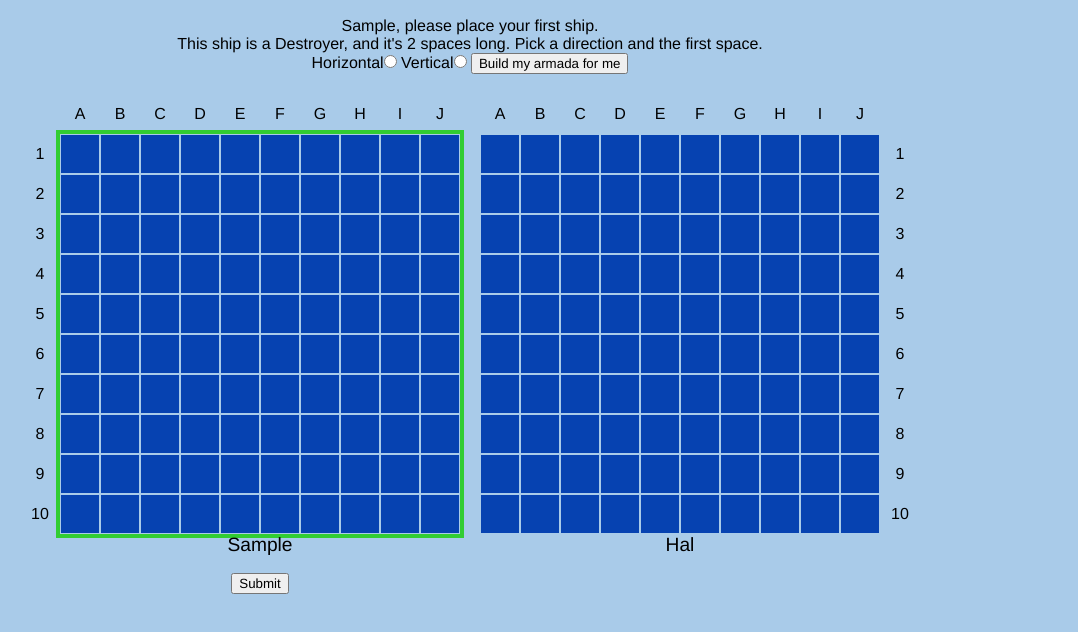
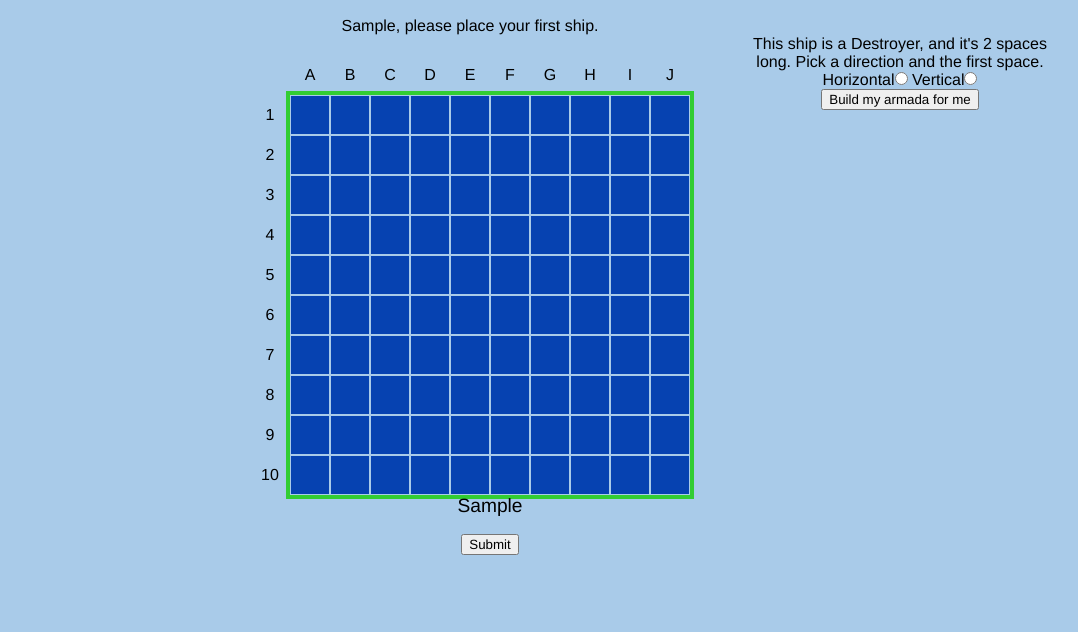
Before and after one commit to MissLiner/battleship_game, a website built with webpack: page dist/index.html in a window 1280 px wide. Both pictures are taken after typing "Sample" into the empty fields and a click on the button "Submit". Shown: the part 60-692 px from the top of the page, without its empty margins (170-1248 px from the left). Built offline with nearby package versions, Linux system fonts and the light colour scheme.

```diff
--- a/src/index.js
+++ b/src/index.js
@@ -36,6 +36,7 @@
 const armadaBtn = document.getElementById('armada-btn');
 const player1Name = document.getElementById('player1-name');
 const player2Name = document.getElementById('player2-name');
+const boardBox2 = document.getElementById('board-box-2');
 
 // GAMEPLAY VARIABLES
 let board1 = boardFactory('board1');
@@ -43,7 +44,7 @@
 let player1;
 let player2;
 
-let phase = 'setup';
+let phase = 'name';
 let player1turn = true;
 
 let currentPlayer;
@@ -204,12 +205,15 @@
     showPlacementDialog(player2);
     player2Name.textContent = player2.name;
   }
+  hide(boardBox2);
+  hide(nameForm);
+  show(positionForm);
+
   definePlayers();
   board1.updateStatus(myBoard);
   board2.updateStatus(myBoard);
-  displayGame(board1, board2);
-  show(positionForm);
-  hide(nameForm);
+  phase = 'setup';
+  displayGame(board1, board2, phase);
 })
 
 // PLACE PLAYER1 SHIPS
--- a/src/modules/gameDisplay.js
+++ b/src/modules/gameDisplay.js
@@ -1,4 +1,4 @@
-function displayGame(board1, board2) {
+function displayGame(board1, board2, phase) {
   const gameboardBox1 = document.getElementById('gameboard-box-1');
   const gameboardBox2 = document.getElementById('gameboard-box-2');
 
--- a/src/style.css
+++ b/src/style.css
@@ -13,7 +13,12 @@
 #game-display-box {
   display: flex;
   height: auto;
-  width: 920px;
+  width: 1020px;
+}
+#position-form {
+  position:absolute;
+  right: 60px;
+  width: 300px;
 }
 #row-number-box-1 {
   grid-column-start: 1;
```
Also changed, not shown: dist/index.html, dist/main.js.
